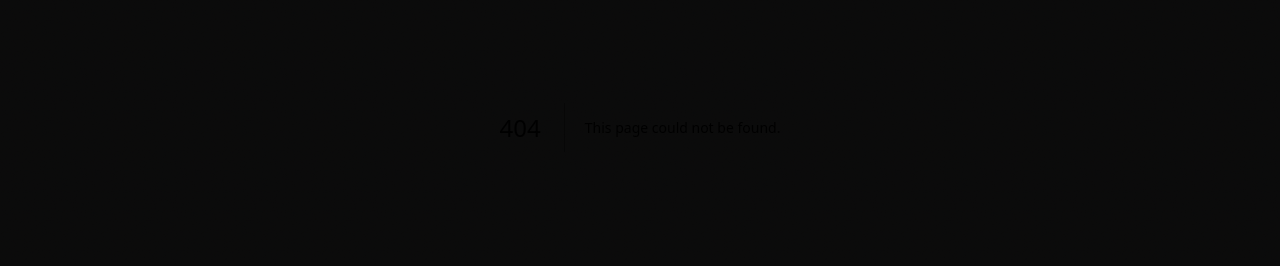
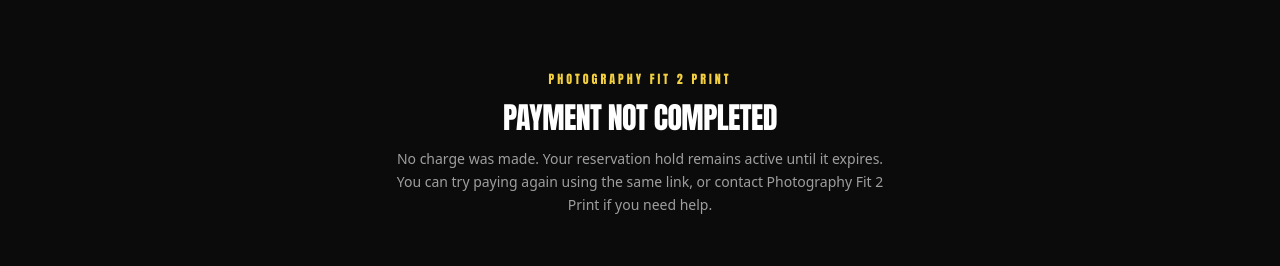
Before and after one commit to JGuest318/Fit2print, a Next.js app: page /book/payment-cancelled in a window 1280 px wide. Before the commit this address had no page. Shown: the part 273-539 px from the top of the page. Built offline with nearby package versions, Linux system fonts and the light colour scheme; no server answers.

Commit message:
feat(booking): payment-cancelled/abandoned return page with a way back into the flow

```diff
--- /dev/null
+++ b/app/book/payment-cancelled/page.tsx
@@ -0,0 +1,39 @@
+import { getBookingProviders } from "@/lib/booking/providers";
+import { getAttemptBySessionId } from "@/lib/booking/payments";
+
+export const dynamic = "force-dynamic";
+
+export default async function PaymentCancelledPage({ searchParams }: { searchParams: Promise<{ session_id?: string }> }) {
+  const { session_id: sessionId } = await searchParams;
+  const providers = getBookingProviders();
+  const attempt = sessionId && providers ? await getAttemptBySessionId(providers.query, sessionId) : null;
+
+  return (
+    <main className="flex min-h-screen items-center justify-center px-6 pb-24 pt-32">
+      <div className="max-w-lg text-center">
+        <p className="section-label mb-4">Photography Fit 2 Print</p>
+        <h1 className="hero-heading text-3xl text-white">Payment not completed</h1>
+        <p className="mt-4 text-sm leading-relaxed text-white/60">
+          No charge was made. Your reservation hold remains active until it expires. You can try paying again using the same
+          link, or contact Photography Fit 2 Print if you need help.
+        </p>
+        {attempt?.payment_type === "retainer" && (
+          <a
+            href={`/api/booking/pay/retainer/${attempt.booking_id}`}
+            className="mt-8 inline-block rounded-full bg-[var(--accent)] px-8 py-4 text-sm font-bold uppercase tracking-widest text-black transition hover:bg-white"
+          >
+            Try payment again
+          </a>
+        )}
+        {attempt?.payment_type === "balance" && (
+          <a
+            href={`/api/booking/pay/balance/${attempt.booking_id}`}
+            className="mt-8 inline-block rounded-full bg-[var(--accent)] px-8 py-4 text-sm font-bold uppercase tracking-widest text-black transition hover:bg-white"
+          >
+            Try payment again
+          </a>
+        )}
+      </div>
+    </main>
+  );
+}
```
